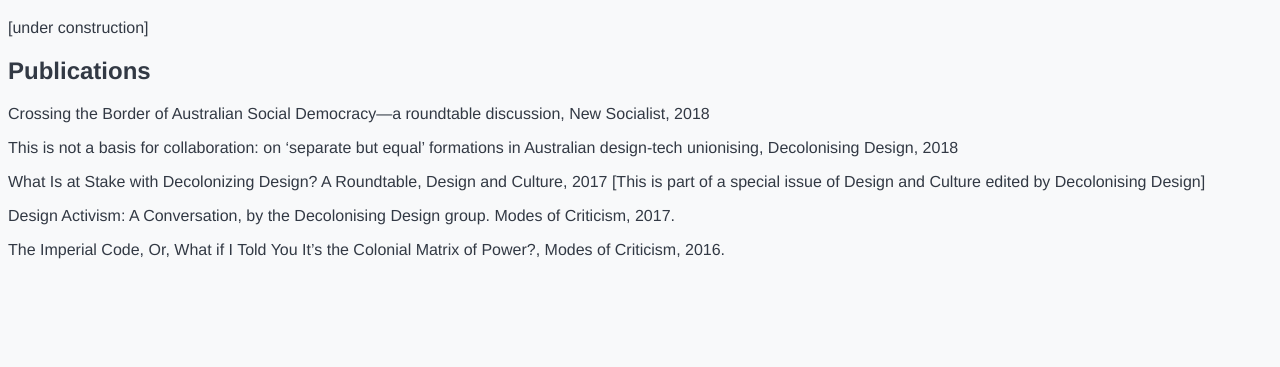
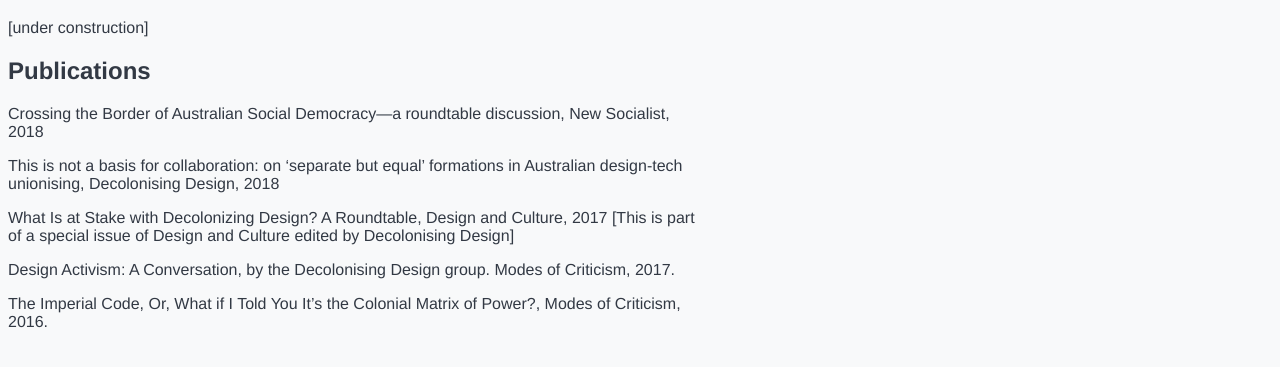
Before and after one commit to MatthewKiem/MatthewKiem.github.io, a plain HTML site: page index.html in a window 1280 px wide. Shown: the part 61-428 px from the top of the page. Drawn offline with Linux system fonts and the light colour scheme.

Commit message:
Update main.css

```diff
--- a/css/main.css
+++ b/css/main.css
@@ -3,3 +3,8 @@
   color: #323944;
   font-family:'Helvetica', 'Arial', 'Sans-Serif';
 }
+
+#content {
+  max-width: 700px;
+  margin: auto:
+}
```
